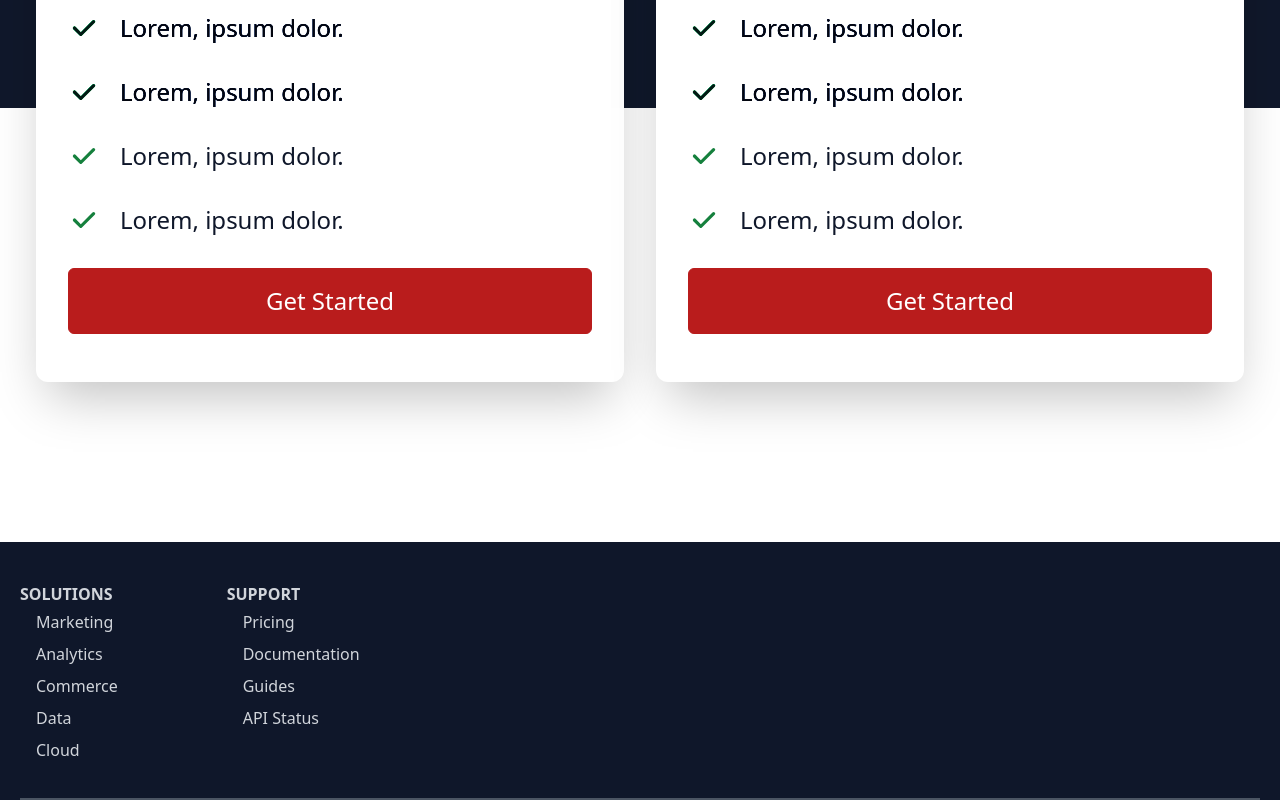
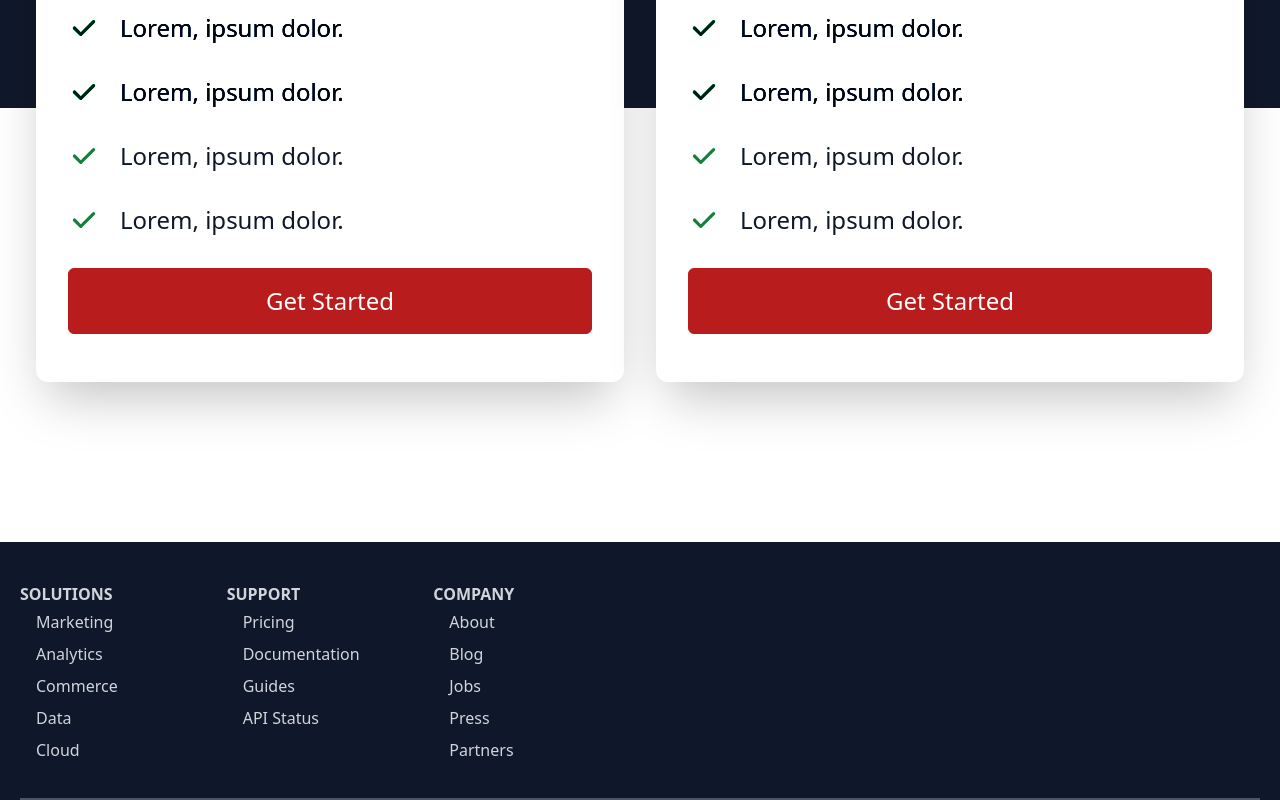
Before and after one commit to kwakyebrilliant/cloud-app-tailwind, a React (Create React App) app: page / in a window 1280 px wide. Shown: the part 3742-4542 px from the top of the page. Built offline with nearby package versions, Linux system fonts and the light colour scheme.

Commit message:
ul updates

```diff
--- a/src/components/Footer.jsx
+++ b/src/components/Footer.jsx
@@ -34,6 +34,19 @@ const Footer = () => {
                 </ul>
             </div>
 
+            <div>
+                <h6 className='font-bold uppercase pt-2'>Company</h6>
+                <ul>
+                    <li className='py-1'>About</li>
+                    <li className='py-1'>Blog</li>
+                    <li className='py-1'>Jobs</li>
+                    <li className='py-1'>Press</li>
+                    <li className='py-1'>Partners</li>
+                </ul>
+            </div>
+
+
+
         </div>
 
     </div>
```
